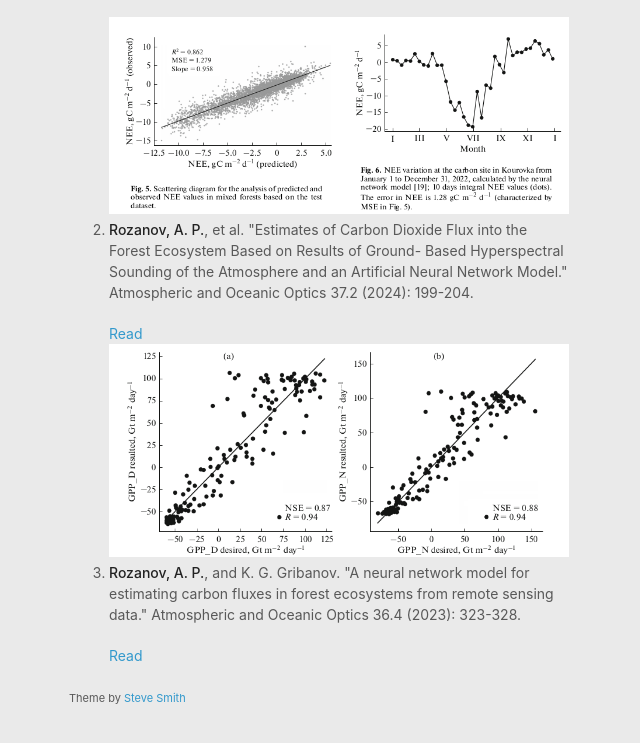
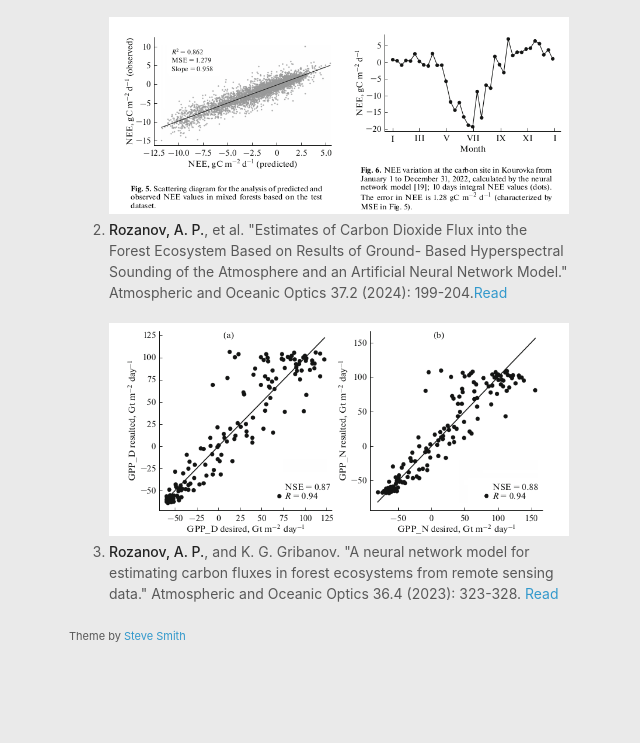
Before and after one commit to alexxxroz/alexxxroz.github.io, a plain HTML site: page index.html in a window 1280 px wide. Shown: the part 875-1618 px from the top of the page, without its empty margins (476-1116 px from the left). After the commit the page ends 1590 px from the top, so only its background shows below. Drawn offline with Linux system fonts and the light colour scheme.

Commit message:
Links update

```diff
--- a/index.html
+++ b/index.html
@@ -79,13 +79,13 @@ of regression machine learning models", Advances in Statistical Climatology, Met
           <li>
             <p><strong>Rozanov, A. P.</strong>, et al. "Estimates of Carbon Dioxide Flux into the Forest Ecosystem Based on Results of Ground-
 Based Hyperspectral Sounding of the Atmosphere and an Artificial Neural Network Model." Atmospheric and
-Oceanic Optics 37.2 (2024): 199-204.</p> <a href="https://link.springer.com/article/10.1134/S1024856024700246" class="commit-link">Read</a>
+Oceanic Optics 37.2 (2024): 199-204.<a href="https://link.springer.com/article/10.1134/S1024856024700246" class="commit-link">Read</a></p>
           </li>
 
           <a align="center"> <img src="./source/paper3.png" class='img'> </a>
           <li>
             <p><strong>Rozanov, A. P.</strong>, and K. G. Gribanov. "A neural network model for estimating carbon fluxes in forest ecosystems
-from remote sensing data." Atmospheric and Oceanic Optics 36.4 (2023): 323-328.</p><a href="https://link.springer.com/article/10.1134/S1024856023040152" class="commit-link">Read</a>
+from remote sensing data." Atmospheric and Oceanic Optics 36.4 (2023): 323-328. <a href="https://link.springer.com/article/10.1134/S1024856023040152" class="commit-link">Read</a> </p>
           </li>
         </ol>
         <p><small>Theme by <a href="https://github.com/orderedlist">Steve Smith</a></small></p>
```
